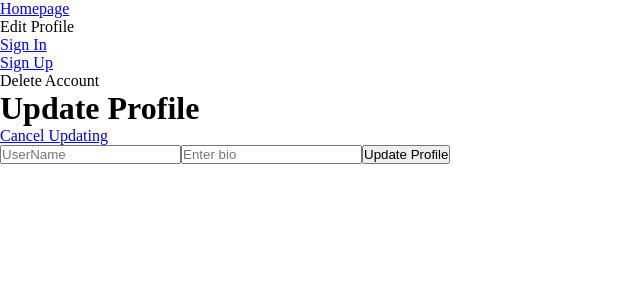
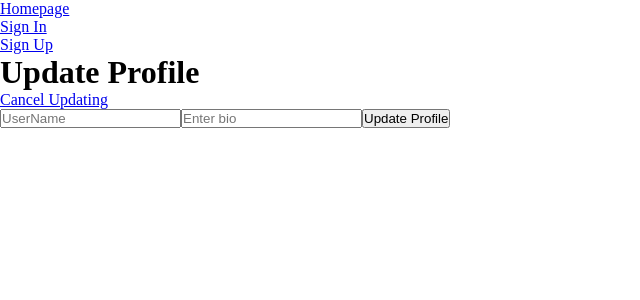
Before and after one commit to knitesh7/nextauth, a Next.js app: page /editprofile in a window 1280 px wide. Shown: the top 300 px of the page, without its empty margins (0-640 px from the left). Built offline with nearby package versions, Linux system fonts and the light colour scheme.

Commit message:
smal bugs fixed plus some css

```diff
--- a/src/app/editprofile/page.jsx
+++ b/src/app/editprofile/page.jsx
@@ -50,7 +50,6 @@ const EditPage = () => {
                     duration: 2000,
                     icon: '⚠️',
                     style: {
-                        backgroundColor: 'red',
                         color: 'white'
                     },
 
@@ -72,7 +71,7 @@ const EditPage = () => {
                 <Toaster toastOptions={{
                     success: {
                         style: {
-                            background: 'green',
+                            background: 'lightgreen',
                         },
                     },
                     error: {
--- a/src/app/navbar/page.jsx
+++ b/src/app/navbar/page.jsx
@@ -89,7 +89,7 @@ const Navbar = () => {
         <>
             <div className='flex bg-black justify-evenly p-3 flex-wrap'>
                 <div><Link className="no-underline text-white" href='/'>Homepage</Link></div>
-                <div className="no-underline cursor-pointer text-white" onClick={profileUpdater}>Edit Profile</div>
+                {userInfo?.user.loggedIn && <div className="no-underline cursor-pointer text-white" onClick={profileUpdater}>Edit Profile</div>}
                 {!userInfo?.user.loggedIn &&
                 <>
                 <div><Link className="no-underline text-white" href='/login'>Sign In</Link></div>
@@ -97,7 +97,7 @@ const Navbar = () => {
                 </>}
 
                 {userInfo?.user.loggedIn && <div><Link className="no-underline text-white" href='/api/user/logout' onClick={handleLogout}>Logout</Link></div>}
-                <div className="no-underline cursor-pointer text-white" onClick={accountRemover}>Delete Account</div>
+                {userInfo?.user.loggedIn && <div className="no-underline cursor-pointer text-white" onClick={accountRemover}>Delete Account</div>}
             </div>
             <div>
                 <Toaster toastOptions={{
```
